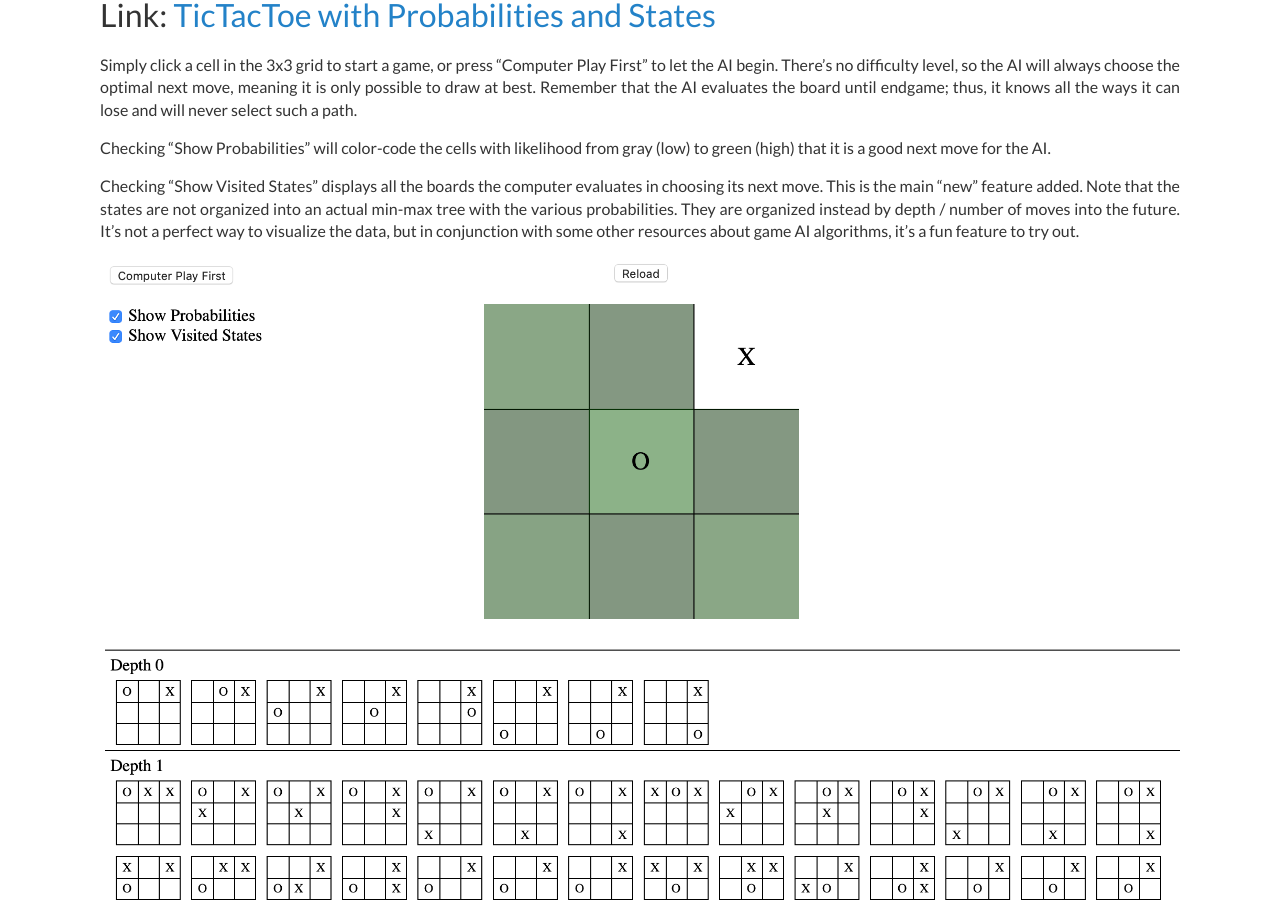
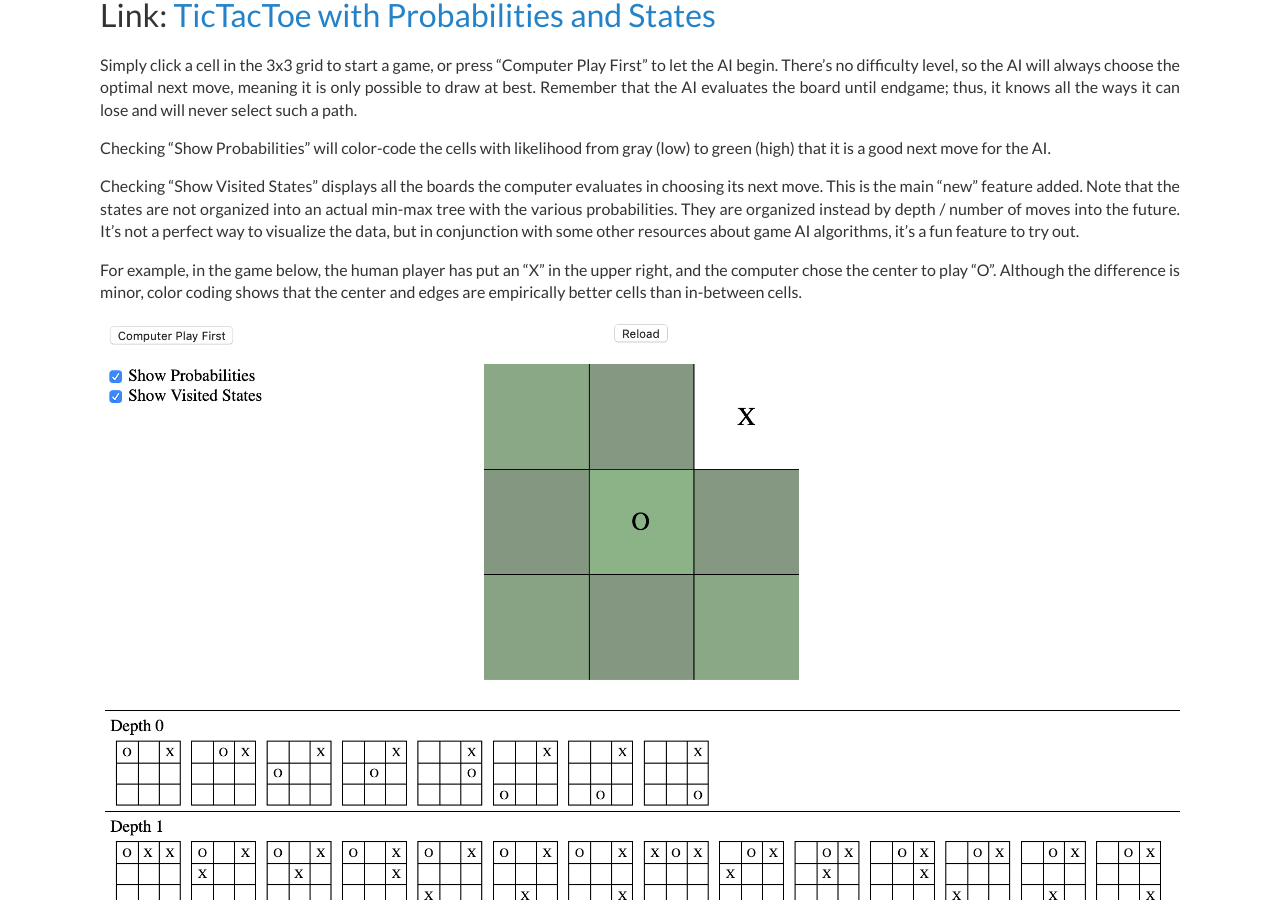
Before and after one commit to spolsley/spolsley.github.io, a Jekyll site: the page built from _posts/2019-02-12-minmax-tictactoe.md, in a window 1280 px wide and 900 px high, scrolled down 643 px. Built offline with Jekyll 4.4.1, drawn with Linux system fonts in a browser that asks for light colours; comment, search, counter and statistics services are not loaded.

Commit message:
Added a little about the screenshot

```diff
--- a/_posts/2019-02-12-minmax-tictactoe.md
+++ b/_posts/2019-02-12-minmax-tictactoe.md
@@ -23,4 +23,6 @@ Checking "Show Probabilities" will color-code the cells with likelihood from gra
 
 Checking "Show Visited States" displays all the boards the computer evaluates in choosing its next move.  This is the main "new" feature added.  Note that the states are not organized into an actual min-max tree with the various probabilities.  They are organized instead by depth / number of moves into the future.  It's not a perfect way to visualize the data, but in conjunction with some other resources about game AI algorithms, it's a fun feature to try out.
 
+For example, in the game below, the human player has put an "X" in the upper right, and the computer chose the center to play "O".  Although the difference is minor, color coding shows that the center and edges are empirically better cells than in-between cells.
+
 ![Sample TicTacToe Game](../../../res/images/posts/minmax-tictactoe/samplegame.png)
```
